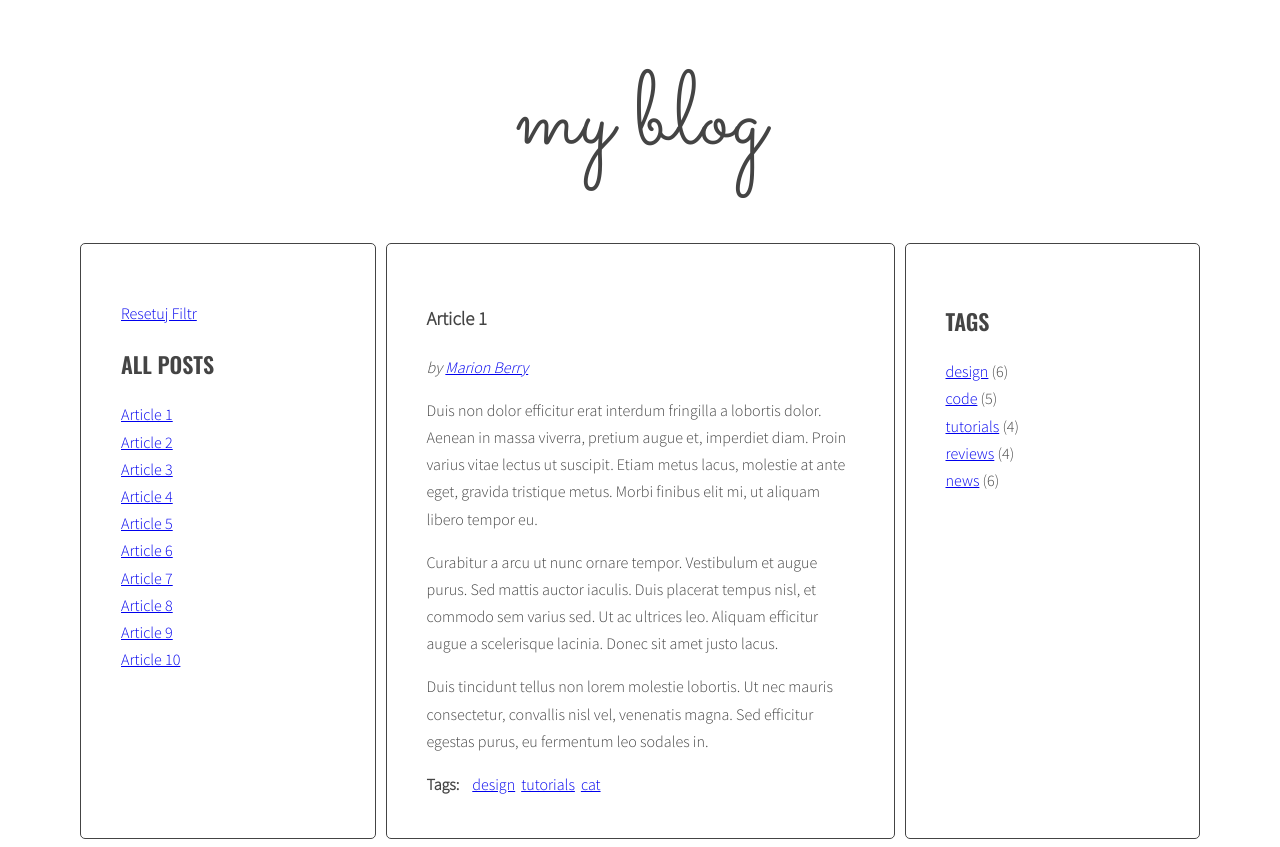
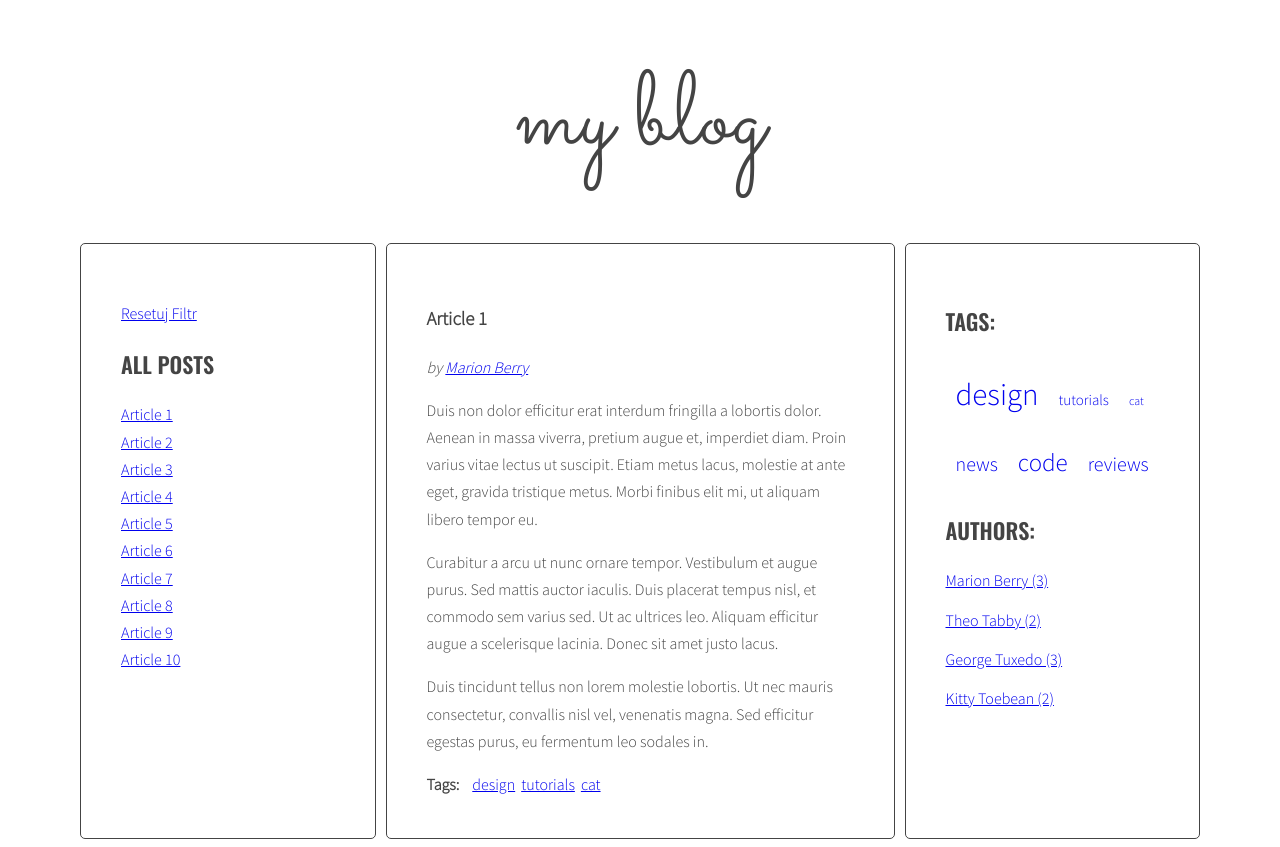
Before and after one commit to skow/javascript-blog, a website: page index.html in a window 1280 px wide. Drawn offline with nearby package versions, Linux system fonts and the light colour scheme.

Commit message:
create tag list and authors list on right column

```diff
--- a/index.html
+++ b/index.html
@@ -184,15 +184,16 @@
         </article>
       </section>
       <aside class="sidebar">
-        <h2 class="section-title">Tags</h2>
+        <h2 class="section-title">Tags:</h2>
         <ul class="list tags">
-          <li><a href="#">design</a> <span>(6)</span></li>
-          <li><a href="#">code</a> <span>(5)</span></li>
-          <li><a href="#">tutorials</a> <span>(4)</span></li>
-          <li><a href="#">reviews</a> <span>(4)</span></li>
-          <li><a href="#">news</a> <span>(6)</span></li>
+
+        </ul>
+		<h2 class="section-title">Authors:</h2>
+        <ul class="list authors">
+
         </ul>
       </aside>
+
     </main>
   </div>
 </div>
--- a/js/script.js
+++ b/js/script.js
@@ -25,7 +25,7 @@ const titleClickHandler = function(event){
 
 	/* [DONE] get 'href' attribute from the clicked link */
 	const href = clickedElement.getAttribute('href');
-	console.log(href);
+	// console.log(href);
 
 	/* [DONE] find the correct article using the selector (value of 'href' attribute) */
 	const showArticle = document.querySelector(href);
@@ -39,7 +39,11 @@ const optArticleSelector = '.post',
 	  optTitleSelector = '.post-title',
 	  optTitleListSelector = '.titles',
 	  optArticleTagsSelector = '.post-tags .list',
-	  optArticleAuthorSelector = '.post-author';
+	  optArticleAuthorSelector = '.post-author',
+	  optTagsListSelector = '.tags',
+	  optCloudClassCount = 5,
+	  optCloudClassPrefix = 'tag-size-',
+	  optAuthorsListSelector = '.authors';
 
 function generateTitleLinks(customSelector = ''){
 
@@ -64,7 +68,7 @@ function generateTitleLinks(customSelector = ''){
 		titleList.insertAdjacentHTML('beforeend', linkHTML);
 	}
 	const links = document.querySelectorAll('.titles a');
-	console.log(links);
+	// console.log(links);
 
 	for (let link of links) {
 		link.addEventListener('click', titleClickHandler);
@@ -72,7 +76,38 @@ function generateTitleLinks(customSelector = ''){
 }
 generateTitleLinks();
 
+function calculateTagsParams(tags){
+	const params = {
+		max: 0,
+		min: 999999
+	}
+
+	for(let tag in tags) {
+		// console.log(tag + ' is used ' + tags[tag] + ' times');
+		if(tags[tag] > params.max) {
+			params.max = tags[tag];
+		}
+		else if(tags[tag] < params.min) {
+			params.min = tags[tag];
+		}
+	}
+
+	return params;
+}
+
+function calculateTagClass(count, params){
+	const normalizedCount = count - params.min;
+	const normalizedMax = params.max - params.min;
+	const percentage = normalizedCount / normalizedMax;
+	const classNumber = Math.floor( percentage * (optCloudClassCount - 1) + 1 );
+
+	return optCloudClassPrefix + classNumber;
+}
+
 function generateTags(){
+	/* [NEW] create a new variable allTags with an empty object */
+	let allTags = {};
+
 	/* find all articles */
 	const articles = document.querySelectorAll(optArticleSelector);
 	/* START LOOP: for every article: */
@@ -94,9 +129,38 @@ function generateTags(){
 			/* add generated code to html variable */
 			tagList.insertAdjacentHTML('beforeend', tagLink);
 
+			/* [NEW] check if this link is NOT already in allTags */
+			if(!allTags.hasOwnProperty(tag)) {
+				/* [NEW] add tag to allags object*/
+				allTags[tag] = 1;
+			} else {
+				allTags[tag]++;
+			}
+
+
 		}
+		/* END LOOP: for every article: */
 
-  /* END LOOP: for every article: */
+		/* [NEW] find list of tags in right column */
+		const tagListPlace = document.querySelector(optTagsListSelector);
+
+		/* [NEW] create variable for all links HTML code */
+		const tagsParams = calculateTagsParams(allTags);
+		// console.log('tagsParams: ', tagsParams);
+		let allTagsHTML = '';
+
+		/* [NEW] START LOOP: for each tag in allTags */
+		for(let tag in allTags) {
+			/* [NEW] Generate code of a link and add it to allTagsHTML */
+			const tagLinkHTML = calculateTagClass(allTags[tag], tagsParams);
+			// console.log('tagLinkHTML:', tagLinkHTML);
+			allTagsHTML += '<li><a class="' + tagLinkHTML + '" href="#tag-' + tag + '">' + tag + '</a></li>'; // (' + allTags[tag] + ')
+
+		}
+		/* END LOOP: for each tag in allTags */
+
+		/* [NEW] add html from allTagsHTML to tagList */
+		tagListPlace.innerHTML = allTagsHTML;
 	}
 }
 generateTags();
@@ -107,7 +171,7 @@ function tagClickHandler(event){
 
 	/* make new constant named "clickedElement" and give it the value of "this" */
 	const clickedElement = this;
-	console.log('Link was clicked!');
+	// console.log('Link was clicked!');
 
 	/* make a new constant "href" and read the attribute "href" of the clicked element */
 	const href = clickedElement.getAttribute('href');
@@ -131,7 +195,7 @@ function tagClickHandler(event){
 	/* START LOOP: for each found tag link */
 	for (let oneTagHref of allTagHref) {
 		/* add class active */
-		oneTagHref .classList.add('active');
+		oneTagHref.classList.add('active');
 	}
 	/* END LOOP: for each found tag link */
 
@@ -143,7 +207,7 @@ function addClickListenersToTags(){
 
 	/* find all links to tags */
 	const links = document.querySelectorAll('a[href^="#tag-"]');
-	console.log(links);
+	// console.log(links);
 
 	/* START LOOP: for each link */
 	for (let link of links) {
@@ -156,6 +220,9 @@ function addClickListenersToTags(){
 addClickListenersToTags();
 
 function generateAuthors(){
+	/* create a new variable allAuthors with an empty object */
+	let allAuthors = {};
+
 	/* find all articles */
 	const articles = document.querySelectorAll(optArticleSelector);
 
@@ -173,8 +240,29 @@ function generateAuthors(){
 		/* add link with author on wrapper */
 		authorWrapper.insertAdjacentHTML('beforeend', authorLink);
 
-	/* END LOOP: for every article: */
+		/* check if this link is NOT already in allAuthors */
+		if(!allAuthors.hasOwnProperty(author)) {
+			/* [NEW] add Author to allAuthors object*/
+			allAuthors[author] = 1;
+		} else {
+			allAuthors[author]++;
+		}
+
+		/* END LOOP: for every article: */
 	}
+
+	/* find list of authors in right column */
+	const authorList = document.querySelector(optAuthorsListSelector);
+
+	/* add html from allAuthors to authorList */
+	// console.log(allAuthors);
+	let allAuthorsHTML = '';
+
+	for (let SingleAuthor in allAuthors) {
+		allAuthorsHTML += '<li><a href="#author-' + SingleAuthor + '">' + SingleAuthor + ' (' + allAuthors[SingleAuthor] + ')</a></li>';
+	}
+	authorList.innerHTML = allAuthorsHTML;
+
 }
 generateAuthors();
 
@@ -184,7 +272,7 @@ function authorClickHandler(event){
 
 	/* make new constant named "clickedElement" and give it the value of "this" */
 	const clickedElement = this;
-	console.log('Link was clicked!');
+	// console.log('Link was clicked!');
 
 	/* make a new constant "href" and read the attribute "href" of the clicked element */
 	const href = clickedElement.getAttribute('href');
@@ -220,7 +308,7 @@ function addClickListenersToAuthors(){
 
 	/* find all links to authors */
 	const links = document.querySelectorAll('a[href^="#author-"]');
-	console.log(links);
+	// console.log(links);
 
 	/* START LOOP: for each link */
 	for (let link of links) {
--- a/sass/style.scss
+++ b/sass/style.scss
@@ -119,3 +119,31 @@ body {
     margin: 0 10px 0 0;
   }
 }
+
+ul.list.tags {
+	li {
+		display: inline-block;
+		padding: 10px;
+		a {
+			text-decoration: none;
+		}
+		.active {
+			color: red;
+		}
+	}
+}
+.tag-size-1 {
+	font-size: 12px;
+}
+.tag-size-2 {
+	font-size: 15px;
+}
+.tag-size-3 {
+	font-size: 20px;
+}
+.tag-size-4 {
+	font-size: 25px;
+}
+.tag-size-5 {
+	font-size: 31px;
+}
```
Also changed, not shown: css/style.css, 1 other file.
